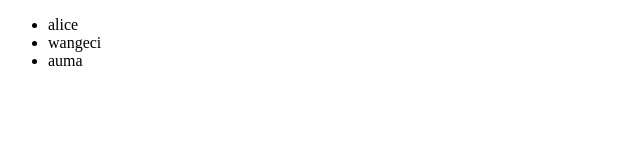
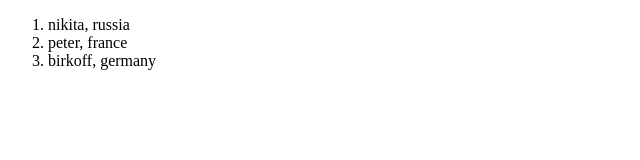
Before and after one commit to vonmises/angular, a plain HTML site: page index.html in a window 1280 px wide. Shown: the whole page, without its empty margins (0-640 px from the left). Drawn offline with Linux system fonts and the light colour scheme.

Commit message:
iterating on an array of objects

```diff
--- a/index.html
+++ b/index.html
@@ -1,13 +1,16 @@
 <!DOCTYPE html>
 <html lang="en-US">
-<script src="scripts/angular.min.js"></script>
-<body>
-
-<div data-ng-app="" data-ng-init="names=['alice', 'wangeci', 'auma']" >
-	<ul>
-		<li data-ng-repeat="x in names">{{ x }}</li>
-	</ul>
-</div>
-
-</body>
+	<script src="scripts/angular.min.js"></script>
+	<body>
+		<div data-ng-app="" data-ng-init="names=[
+			{name: 'nikita', country: 'russia'},
+			{name: 'peter', country: 'france'},
+			{name: 'birkoff', country: 'germany'}]" >
+			<ol>
+				<li data-ng-repeat="x in names">
+					{{ x.name + ", " + x.country }}
+				</li>
+			</ol>
+		</div>
+	</body>
 </html>
```
